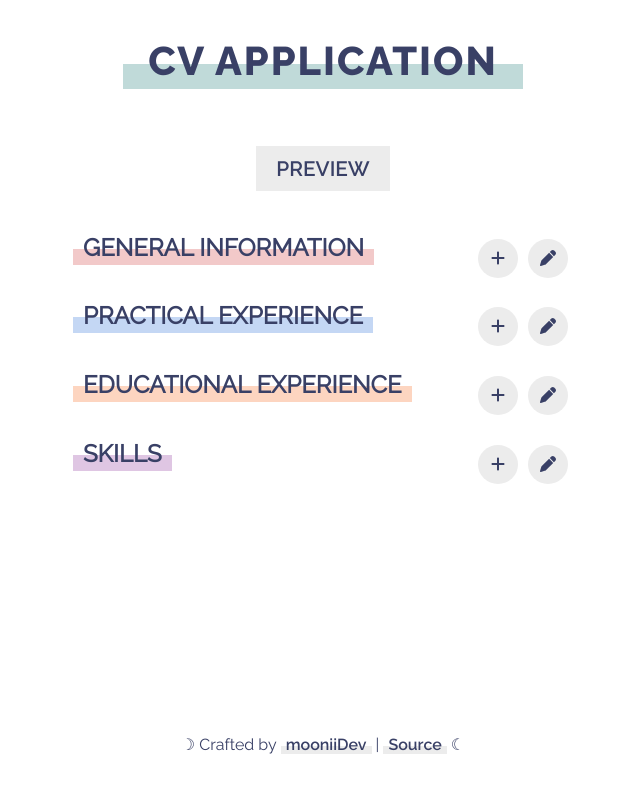
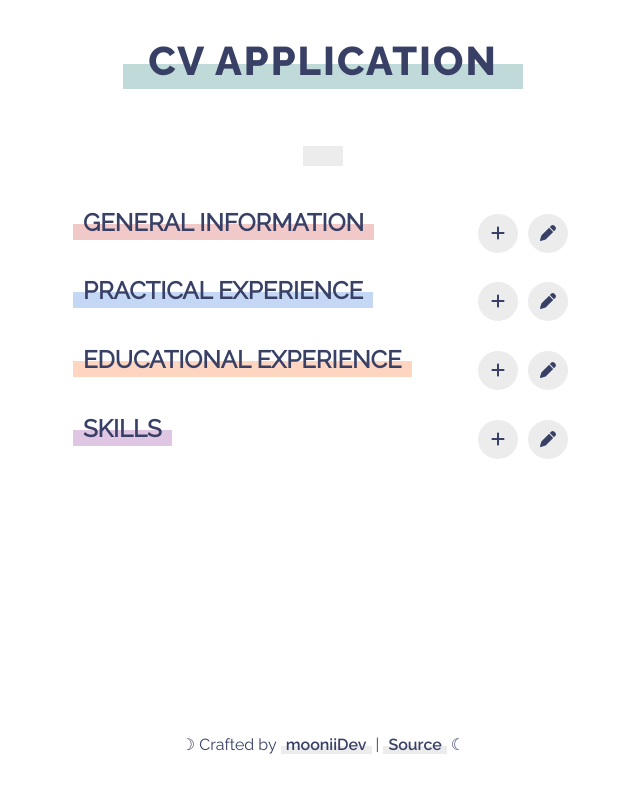
Before and after one commit to mooniiDev/cv-application, a React (Create React App) app: page / in a window 1280 px wide. Shown: the top 792 px of the page, without its empty margins (317-957 px from the left). Built offline with nearby package versions, Linux system fonts and the light colour scheme.

Commit message:
Update Button component, its' styling and comments

```diff
--- a/src/components/Button.js
+++ b/src/components/Button.js
@@ -1,8 +1,12 @@
-// Packages Imports
+// Packages imports
 import React from 'react';
 import PropTypes from 'prop-types';
 
-// Styling Imports
+// Font Awesome imports
+import { FontAwesomeIcon } from '@fortawesome/react-fontawesome';
+import { faPlus, faPen } from '@fortawesome/free-solid-svg-icons';
+
+// Styling imports
 import '../styles/Button.css';
 
 class Button extends React.Component {
@@ -13,22 +17,39 @@ class Button extends React.Component {
   }
 
   render() {
-    const { buttonValue, buttonClass } = this.props;
+    const { buttonEvent, buttonText, buttonClass } = this.props;
+    let buttonValue = buttonText;
 
-    return <input type="button" value={buttonValue} className={buttonClass} />;
+    if (buttonValue === 'add') {
+      buttonValue = (
+        <FontAwesomeIcon icon={faPlus} className="fa-fw" pointerEvents="none" />
+      );
+    } else if (buttonValue === 'edit') {
+      buttonValue = (
+        <FontAwesomeIcon icon={faPen} className="fa-fw" pointerEvents="none" />
+      );
+    }
+
+    return (
+      <button type="submit" onClick={buttonEvent} className={buttonClass}>
+        {buttonValue}
+      </button>
+    );
   }
 }
 
-// Validating Prop Types
+// Validating prop types
 Button.propTypes = {
-  buttonValue: PropTypes.string,
+  buttonEvent: PropTypes.func,
+  buttonText: PropTypes.string,
   buttonClass: PropTypes.string,
 };
 
-// Creating Default Props
+// Creating default props
 Button.defaultProps = {
-  buttonValue: '❗TEXT ERROR',
-  buttonClass: 'preview-button',
+  buttonEvent: () => {},
+  buttonText: '',
+  buttonClass: '',
 };
 
 export default Button;
--- a/src/styles/Button.css
+++ b/src/styles/Button.css
@@ -1,25 +1,52 @@
-.preview-button,
-.save-button,
-.cancel-button {
+/* Preview button (with string as value) */
+.preview-button {
   margin-bottom: 30px;
   padding: 10px 20px;
   background-color: var(--grey);
-  color: var(--blue);
+  color: var(--dark-blue);
   font-family: 'Raleway-SemiBold';
   font-size: 1.3rem;
   border: none;
   transition: all .1s;
 }
 
-.preview-button:hover,
-.save-button:hover {
+.preview-button:hover {
   background-color: var(--green);
   cursor: pointer;
   transition: all .1s;
 }
 
-.cancel-button:hover {
-  background-color: var(--red);
+/* Font Awesome button (with icon as value) */
+.fontAwesome-button {
+  height: 40px;
+  margin: 0 5px;
+  padding: 10px;
+  background-color: var(--grey);
+  color: var(--dark-blue);
+  font-size: 1rem;
+  border: none;
+  border-radius: 50%;
+  transition: all .1s;
+}
+
+.fontAwesome-button:hover {
   cursor: pointer;
   transition: all .1s;
 }
+
+/* Font Awesome buttons hovers colors */
+.red-hover:hover {
+  background-color: var(--red);
+}
+
+.blue-hover:hover {
+  background-color: var(--light-blue);
+}
+
+.orange-hover:hover {
+  background-color: var(--orange);
+}
+
+.purple-hover:hover {
+  background-color: var(--purple);
+}
```
